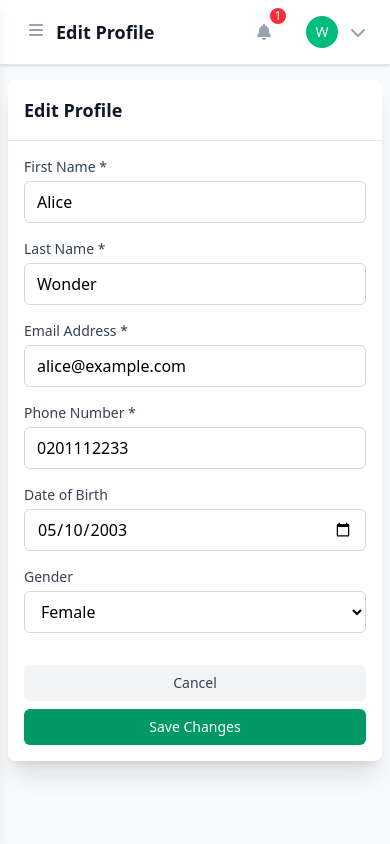
After one commit to AsemaniJoshua/EMS, a PHP site: page /student/profile/edit.php in a window 390 px wide. The commit adds this page. Run offline with PHP 8.4, Linux system fonts and the light colour scheme; a user stored in the database is signed in; data comes from the database, SQL or seed files in the repository; style sheets or scripts are compiled from the project's sources; some libraries are stand-ins or nearby versions.

Commit message:
Solve student edit page and change password  responsiveness and creation

```diff
--- a/student/exam/exam.js
+++ b/student/exam/exam.js
@@ -115,7 +115,7 @@ function renderUpcomingExams(exams) {
 
     if (exams.length === 0) {
         container.innerHTML = `
-            <div class="col-span-2 text-center py-8">
+            <div class="col-span-2 text-center py-8 flex flex-col justify-center items-center">
                 <i class="fas fa-calendar-times text-4xl text-gray-400 mb-4"></i>
                 <p class="text-gray-500">No upcoming exams found</p>
             </div>
@@ -179,7 +179,7 @@ function renderOngoingExams(exams) {
 
     if (exams.length === 0) {
         container.innerHTML = `
-            <div class="col-span-2 text-center py-8">
+            <div class="col-span-2 text-center py-8 flex flex-col justify-center items-center">
                 <i class="fas fa-clock text-4xl text-gray-400 mb-4"></i>
                 <p class="text-gray-500">No ongoing exams</p>
             </div>
@@ -242,7 +242,7 @@ function renderPastExams(exams) {
     if (exams.length === 0) {
         tbody.innerHTML = `
             <tr>
-                <td colspan="6" class="px-6 py-8 text-center text-gray-500">
+                <td colspan="6" class="px-6 py-8 text-center text-gray-500 flex flex-col justify-center items-center">
                     <i class="fas fa-history text-2xl mb-2 block"></i>
                     No past exams found
                 </td>
--- /dev/null
+++ b/student/profile/edit.php
@@ -0,0 +1,116 @@
+<?php
+$pageTitle = "Edit Profile";
+$breadcrumb = "Edit Profile";
+if (session_status() == PHP_SESSION_NONE) {
+    ini_set('session.cookie_path', '/');
+    session_start();
+}
+if (!isset($_SESSION['student_logged_in']) || $_SESSION['student_logged_in'] !== true) {
+    header('Location: /student/login/');
+    exit;
+}
+?>
+<!DOCTYPE html>
+<html lang="en">
+<head>
+    <meta charset="UTF-8">
+    <title>Edit Profile - EMS Student</title>
+    <meta name="viewport" content="width=device-width, initial-scale=1"> <!-- Add viewport for responsiveness -->
+    <link rel="stylesheet" href="../../src/output.css">
+    <link rel="stylesheet" href="https://cdnjs.cloudflare.com/ajax/libs/font-awesome/6.4.0/css/all.min.css">
+    <script src="https://cdn.jsdelivr.net/npm/sweetalert2@11"></script>
+</head>
+<body class="bg-gray-50 min-h-screen">
+    <?php include '../components/Sidebar.php'; ?>
+    <?php include '../components/Header.php'; ?>
+    <main class="pt-16 lg:pt-18 lg:ml-60 min-h-screen transition-all duration-300">
+        <div class="px-2 py-4 sm:px-6 lg:px-8 max-w-screen-2xl mx-auto">
+            <div class="bg-white rounded-lg shadow-xl max-w-md w-full mx-auto">
+                <div class="px-4 py-4 sm:px-6 border-b border-gray-200">
+                    <h3 class="text-lg font-semibold text-gray-900">Edit Profile</h3>
+                </div>
+                <form id="editProfileForm" class="p-4 sm:p-6 space-y-4">
+                    <div>
+                        <label class="block text-sm font-medium text-gray-700 mb-1">First Name *</label>
+                        <input type="text" id="editFirstName" required class="w-full px-3 py-2 border border-gray-300 rounded-md focus:ring-emerald-500 focus:border-emerald-500">
+                    </div>
+                    <div>
+                        <label class="block text-sm font-medium text-gray-700 mb-1">Last Name *</label>
+                        <input type="text" id="editLastName" required class="w-full px-3 py-2 border border-gray-300 rounded-md focus:ring-emerald-500 focus:border-emerald-500">
+                    </div>
+                    <div>
+                        <label class="block text-sm font-medium text-gray-700 mb-1">Email Address *</label>
+                        <input type="email" id="editEmail" required class="w-full px-3 py-2 border border-gray-300 rounded-md focus:ring-emerald-500 focus:border-emerald-500">
+                    </div>
+                    <div>
+                        <label class="block text-sm font-medium text-gray-700 mb-1">Phone Number *</label>
+                        <input type="tel" id="editPhoneNumber" required class="w-full px-3 py-2 border border-gray-300 rounded-md focus:ring-emerald-500 focus:border-emerald-500">
+                    </div>
+                    <div>
+                        <label class="block text-sm font-medium text-gray-700 mb-1">Date of Birth</label>
+                        <input type="date" id="editDateOfBirth" class="w-full px-3 py-2 border border-gray-300 rounded-md focus:ring-emerald-500 focus:border-emerald-500">
+                    </div>
+                    <div>
+                        <label class="block text-sm font-medium text-gray-700 mb-1">Gender</label>
+                        <select id="editGender" class="w-full px-3 py-2 border border-gray-300 rounded-md focus:ring-emerald-500 focus:border-emerald-500">
+                            <option value="">Select Gender</option>
+                            <option value="male">Male</option>
+                            <option value="female">Female</option>
+                        </select>
+                    </div>
+                    <div class="flex flex-col sm:flex-row justify-end space-y-2 sm:space-y-0 sm:space-x-3 pt-4">
+                        <a href="index.php" class="px-4 py-2 text-sm font-medium text-gray-700 bg-gray-100 hover:bg-gray-200 rounded-md transition-colors text-center">
+                            Cancel
+                        </a>
+                        <button type="submit" class="px-4 py-2 text-sm font-medium text-white bg-emerald-600 hover:bg-emerald-700 rounded-md transition-colors text-center">
+                            Save Changes
+                        </button>
+                    </div>
+                </form>
+            </div>
+        </div>
+    </main>
+    <script>
+    // Fetch and populate profile data
+    document.addEventListener('DOMContentLoaded', async function() {
+        const response = await fetch('/api/students/getProfile.php');
+        const data = await response.json();
+        if (data.success) {
+            const profile = data.data.profile;
+            document.getElementById('editFirstName').value = profile.first_name || '';
+            document.getElementById('editLastName').value = profile.last_name || '';
+            document.getElementById('editEmail').value = profile.email || '';
+            document.getElementById('editPhoneNumber').value = profile.phone_number || '';
+            document.getElementById('editDateOfBirth').value = profile.date_of_birth || '';
+            document.getElementById('editGender').value = profile.gender || '';
+        }
+    });
+
+    // Handle form submission
+    document.getElementById('editProfileForm').addEventListener('submit', async function(e) {
+        e.preventDefault();
+        const formData = {
+            first_name: document.getElementById('editFirstName').value.trim(),
+            last_name: document.getElementById('editLastName').value.trim(),
+            email: document.getElementById('editEmail').value.trim(),
+            phone_number: document.getElementById('editPhoneNumber').value.trim(),
+            date_of_birth: document.getElementById('editDateOfBirth').value || null,
+            gender: document.getElementById('editGender').value || null
+        };
+        const response = await fetch('/api/students/updateProfile.php', {
+            method: 'POST',
+            headers: { 'Content-Type': 'application/json' },
+            body: JSON.stringify(formData)
+        });
+        const result = await response.json();
+        if (result.success) {
+            Swal.fire('Success!', 'Profile updated successfully.', 'success').then(() => {
+                window.location.href = 'index.php';
+            });
+        } else {
+            Swal.fire('Error!', result.message, 'error');
+        }
+    });
+    </script>
+</body>
+</html>
--- a/student/profile/index.php
+++ b/student/profile/index.php
@@ -48,10 +48,10 @@ if (!isset($_SESSION['student_logged_in']) || $_SESSION['student_logged_in'] !==
                         <p class="mt-1 text-sm text-gray-500">Manage your personal information and view your academic progress</p>
                     </div>
                     <div class="flex space-x-3">
-                        <button id="editProfileBtn" class="bg-emerald-600 hover:bg-emerald-700 text-white px-4 py-2 rounded-lg font-semibold transition-colors duration-200">
+                        <button onclick="window.location.href='edit.php'" class="bg-emerald-600 hover:bg-emerald-700 text-white px-4 py-2 rounded-lg font-semibold transition-colors duration-200">
                             <i class="fas fa-edit mr-2"></i>Edit Profile
                         </button>
-                        <button id="changePasswordBtn" class="bg-blue-600 hover:bg-blue-700 text-white px-4 py-2 rounded-lg font-semibold transition-colors duration-200">
+                        <button onclick="window.location.href='change-password.php'" class="bg-blue-600 hover:bg-blue-700 text-white px-4 py-2 rounded-lg font-semibold transition-colors duration-200">
                             <i class="fas fa-key mr-2"></i>Change Password
                         </button>
                     </div>
@@ -367,7 +367,7 @@ if (!isset($_SESSION['student_logged_in']) || $_SESSION['student_logged_in'] !==
                     <div>
                         <label class="block text-sm font-medium text-gray-700 mb-1">New Password *</label>
                         <input type="password" id="newPassword" required minlength="6" class="w-full px-3 py-2 border border-gray-300 rounded-md focus:ring-emerald-500 focus:border-emerald-500">
-                        <p class="text-xs text-gray-500 mt-1">Password must be at least 6 characters long</p>
+                        <p class="text-xs text-gray-500 mt-1">Password must be at least 8 characters long</p>
                     </div>
                     <div>
                         <label class="block text-sm font-medium text-gray-700 mb-1">Confirm New Password *</label>
```
Also changed, not shown: student/exam/index.php (+16 -5 lines), student/profile/change-password.php (added, +92 -0 lines).
